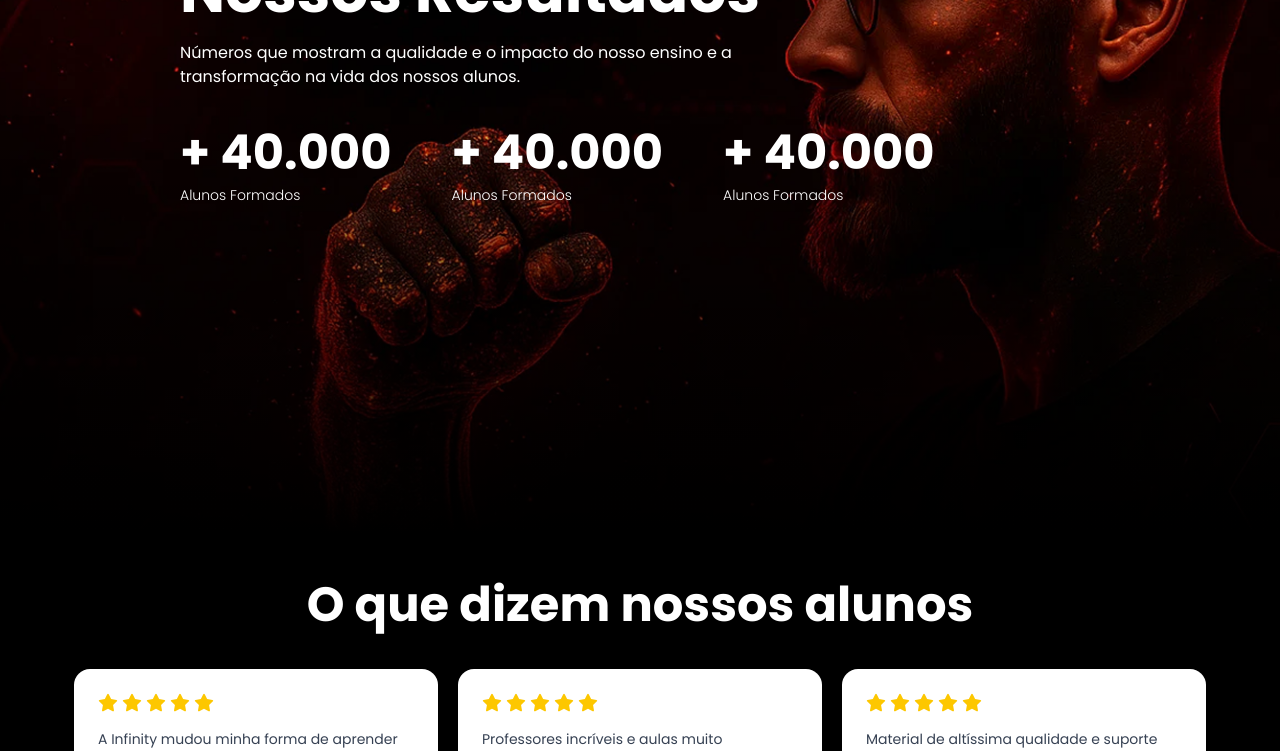
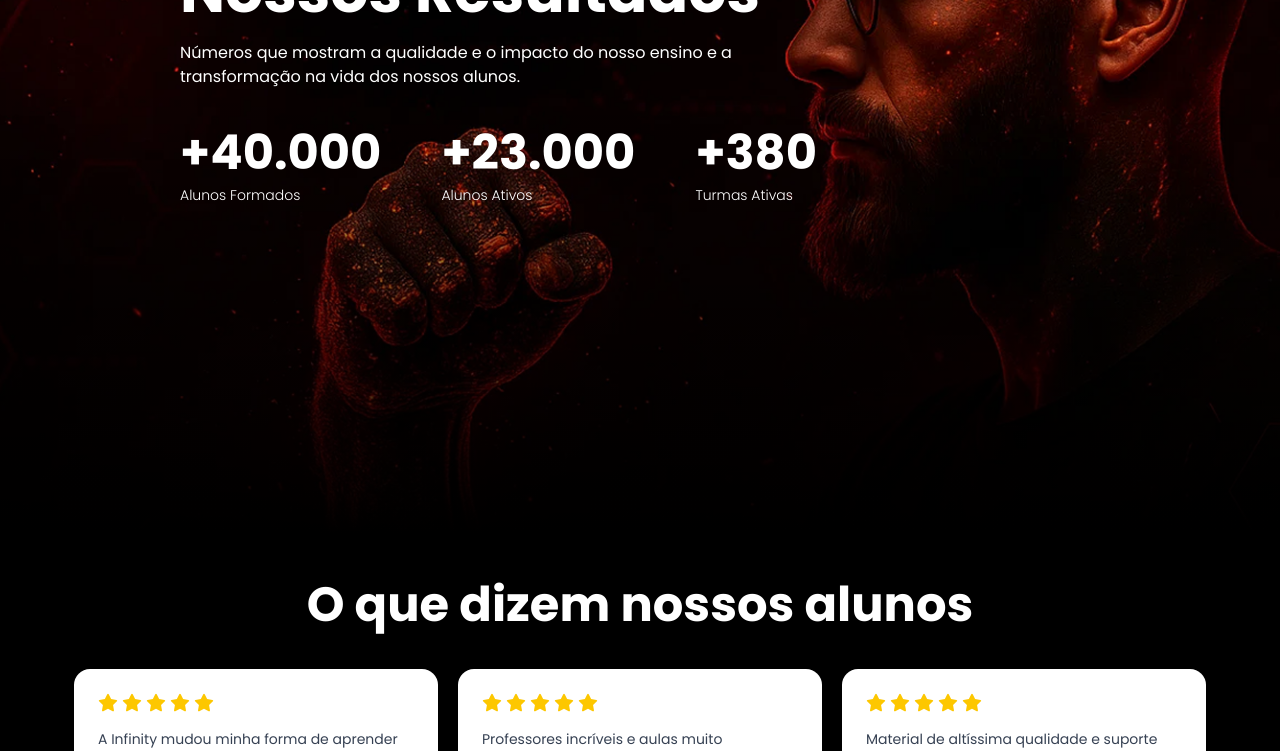
Before and after one commit to beniprado/NewWebsite-Infinity-School, a React (Vite) app: page / in a window 1280 px wide. Shown: the part 4200-4951 px from the top of the page. Built offline with nearby package versions, Linux system fonts and the light colour scheme.

Commit message:
version 1.0

```diff
--- a/src/pages/Home/section/Duvidas.jsx
+++ b/src/pages/Home/section/Duvidas.jsx
@@ -1,20 +1,28 @@
 import React from "react";
 import Accordion from "../../../components/ui/Accordion";
+import BtnCta from "../../../components/ui/BtnCta";
 
 const Duvidas = () => {
-    return <section className="py-15">
+    return <section className="py-15 px-5">
         <div className="flex flex-col items-center justify-center gap-15">
             <div className="flex flex-col justify-center items-center gap-5">
                 <h2 className="text-center font-bold text-5xl">Dúvidas Frequentes</h2>
                 <p className="text-center max-w-2xl">Tire suas principais dúvidas sobre o curso Infinity, metodologia, certificação e oportunidades. Se sua pergunta não estiver aqui, entre em contato conosco!</p>
             </div>
-            <div className="flex flex-col items-center justify-center gap-8">
+            <div className="flex flex-col items-center justify-center gap-8 ">
                 <Accordion question={"Preciso ter conhecimento prévio para começar?"} answer={"Não! Temos cursos para todos os níveis, com suporte completo para você evoluir desde o início."}/>
                 <Accordion question={"Como funcionam as aulas presenciais?"} answer={"As aulas presenciais possuem interação direta e prática acompanhada por professores e monitores experientes para garantir o melhor aprendizado, tendo acesso a um ambiente acolhedor com equipam."}/>
                 <Accordion question={"O certificado vale para o mercado de trabalho?"} answer={"Sim, todos os cursos oferecem certificação reconhecida nacional e internacionalmente."}/>
                 <Accordion question={"Posso conciliar o curso com trabalho ou estudos?"} answer={"Sim, o curso é planejado para oferecer flexibilidade com horários que se adaptam à sua rotina."}/>
                 <Accordion question={"Quais oportunidades de carreira o Infinity oferece?"} answer={"Disponibilizamos uma aba exclusiva para vagas de emprego e freelas, conectando alunos a oportunidades reais nas áreas de programação, marketing, design e mais."}/>
             </div>
+            <div className="flex flex-col items-center justify-center gap-5">
+                <div className="flex flex-col gap-2">
+                    <h3 className="text-3xl text-center font-bold">Alguma Dúvida</h3>
+                    <p className="text-center max-w-xs">Clique no botão abaixo e escolha a melhor forma de contato</p>
+                </div>
+                <BtnCta font={"xl"} title={"Fale Conosco"} px={"5"} py={"2"}/>
+            </div>
         </div>
     </section>
 }
--- a/src/pages/Home/section/Empresas.jsx
+++ b/src/pages/Home/section/Empresas.jsx
@@ -4,7 +4,7 @@ import google from "../../../assets/google.png"
 import microsoft from "../../../assets/microsoft.png"
 
 const Empresas = () => {
-    return <section className="flex flex-col gap-25 py-30">
+    return <section className="flex flex-col gap-25 py-35">
         <h2 className="text-center font-bold text-3xl sm:text-4xl md:text-6xl">Empresas Parceiras</h2>
         <div className="flex items-center justify-center gap-35 flex-wrap px-15">
             <img src={adobe} alt="logo da Adobe" />
--- a/src/pages/Home/section/Resultados.jsx
+++ b/src/pages/Home/section/Resultados.jsx
@@ -1,12 +1,12 @@
 import React from "react";
 
-export function Date() {
+export function Date({date, desc}) {
     return <div className="flex flex-col justify-center gap-2">
             <span className="text-5xl font-bold">
                 +
-                40.000
+                {date}
             </span>
-            <p className="text-sm font-light">Alunos Formados</p>
+            <p className="text-sm font-light">{desc}</p>
         </div>
 }
 
@@ -18,9 +18,9 @@ const Resultados = () => {
                 <p className="max-w-2xl text-sm md:text-base">Números que mostram a qualidade e o impacto do nosso ensino e a transformação na vida dos nossos alunos.</p>
             </div>
             <div className="flex flex-col lg:flex-row gap-15">
-                <Date />
-                <Date />
-                <Date />
+                <Date date={"40.000"} desc={"Alunos Formados"}/>
+                <Date date={"23.000"} desc={"Alunos Ativos"}/>
+                <Date date={"380"} desc={"Turmas Ativas"}/>
             </div>
         </div>
 
```
